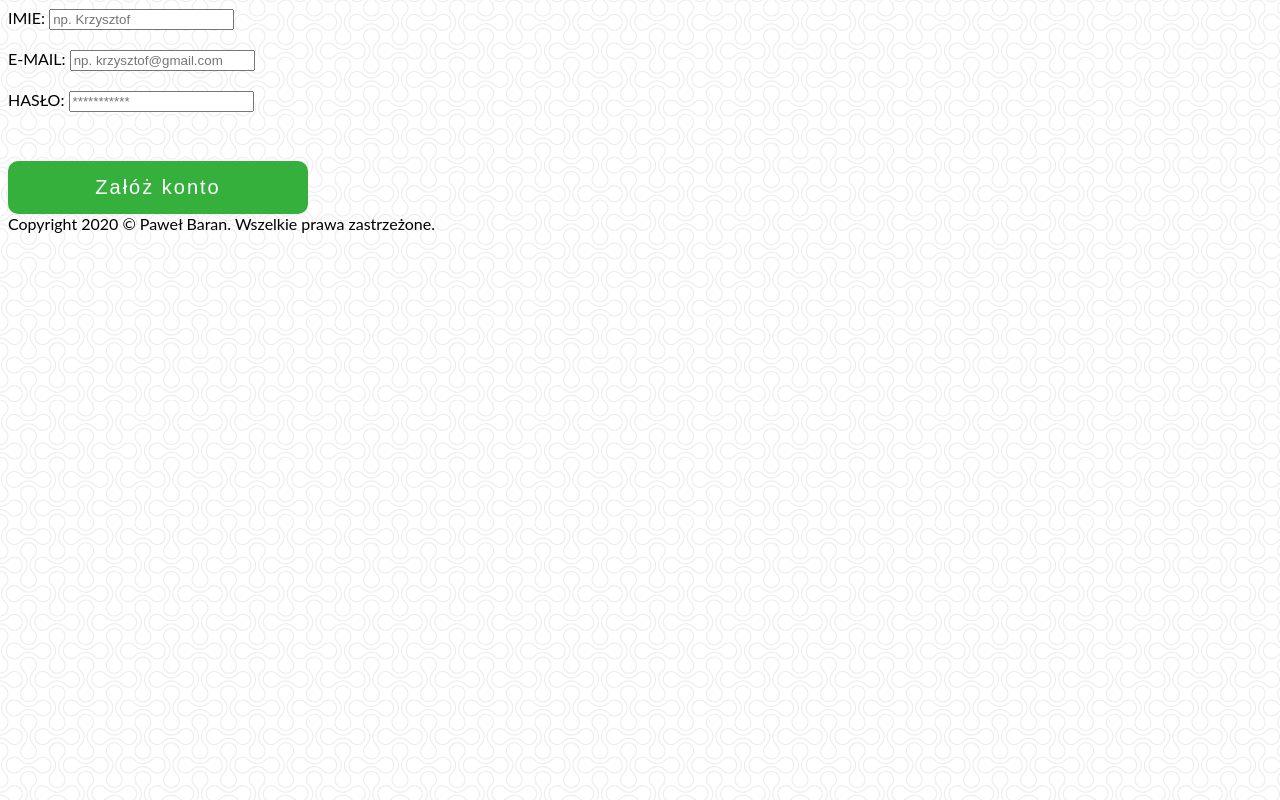
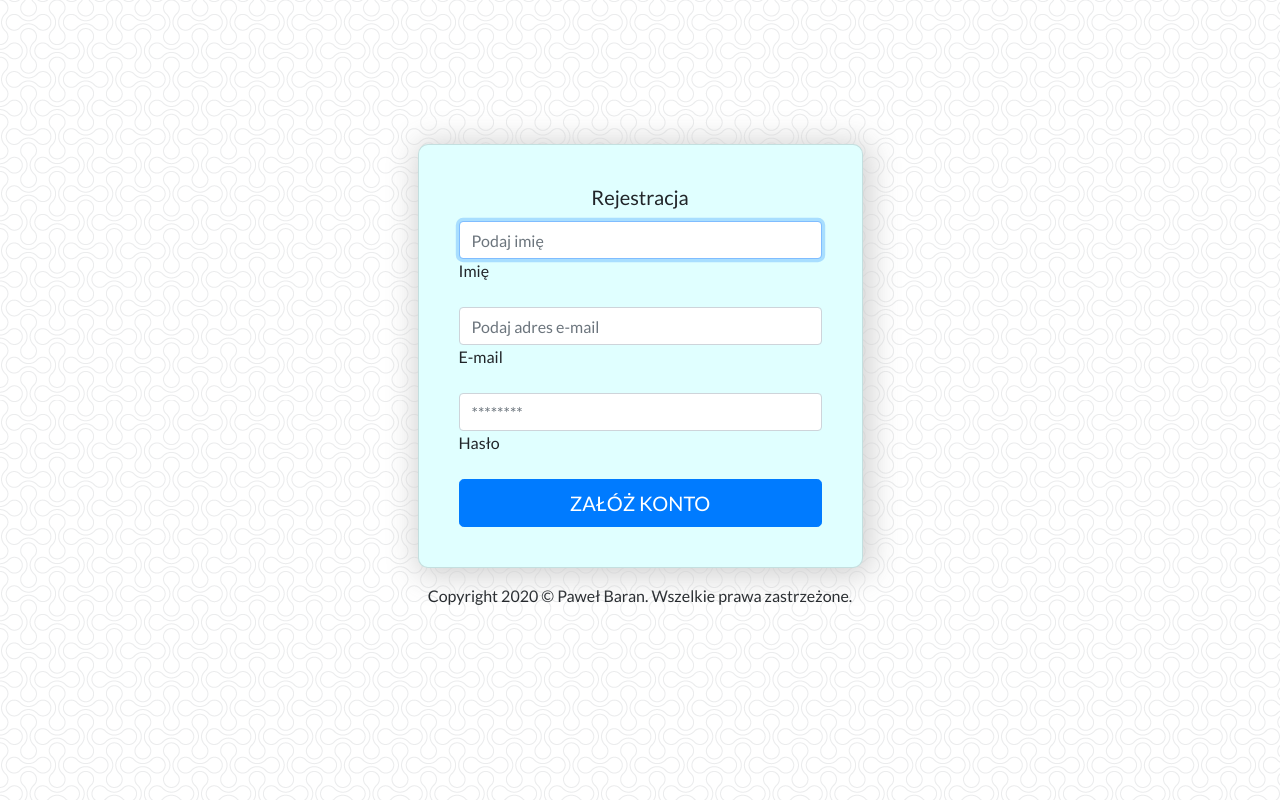
Before and after one commit to PawelBaran-coder/Wallet-in-Bootstrap, a plain HTML site: page rejestracja.html in a window 1280 px wide. Drawn offline with nearby package versions, Linux system fonts and the light colour scheme.

Commit message:
registration site

```diff
--- a/rejestracja.html
+++ b/rejestracja.html
@@ -1,44 +1,77 @@
 <!DOCTYPE HTML>
 <html lang="pl">
+
 <head>
 	<meta charset="utf-8" />
-	<title>rejestracja</title>
-	<meta name="description" content="Nauka podstawowego stylizowania elementów formularzy" />
-	<meta name="keywords" content="css, odcinek" />
-	<meta http-equiv="X-UA-Compatible" content="IE=edge,chrome=1" />
+	<meta name="viewport" content="width=device-width, initial-scale=1, shrink-to-fit=no">
 
-	<link rel="stylesheet" href="style.css" type="text/css" />
+	<meta http-equiv="X-UA-Compatible" content="IE=edge,chrome=1">
+
+	<link rel="stylesheet" href="css/bootstrap.min.css">
+	<link rel="stylesheet" href="style.css" type="text/css">
+	<link rel="stylesheet" href="css/fontello.css" type="text/css">
+	<link href="https://fonts.googleapis.com/css2?family=Lato&family=Noto+Sans&display=swap" rel="stylesheet">
+
+	<title>Rejestracja</title>
+
+	<meta name="description" content="Twoje finanse pod kontrolą.">
+	<meta name="keywords" content="finanse osobiste, elektroniczny prtfel, zarządzanie budżetem domowym, bilans zysków i strat, wydatki, przychody">
+
+	<script src="timer.js"></script>
 
 </head>
 
+
 <body>
+	<main>
+		<div class="container mt-5 ">
+			<div class="row">
+				<div class="col-sm-9 col-md-7 col-lg-5 mx-auto mt-5">
+					<div class="card loginContainer mt-5 ">
+						<div class="card-body">
+							<h5 class="card-title text-center">Rejestracja</h5>
 
-	<div id="container">
-		<form>
-			IMIE:
-			<input type="name" placeholder="np. Krzysztof" onfocus="this.placeholder=''" onblur="this.placeholder='np. Krzysztof'">
+							<form class="form-signin">
+								<div class="form-label-group">
+									<input type="text" id="inputLogin" class="form-control" placeholder="Podaj imię" required autofocus>
+									<label for="inputLogin">Imię</label>
+								</div>
 
-			<br /><br />
+								<div class="form-label-group">
+									<input type="email" id="inputEmail" class="form-control" placeholder="Podaj adres e-mail" required>
+									<label for="inputEmail">E-mail</label>
+								</div>
 
-			E-MAIL:
-			<input type="email" placeholder="np. krzysztof@gmail.com" onfocus="this.placeholder=''" onblur="this.placeholder='np.krzysztof@gmail.com'">
+								<div class="form-label-group">
+									<input type="password" id="inputPassword" class="form-control" placeholder="********" required>
+									<label for="inputPassword">Hasło</label>
+								</div>
 
-			<br /><br />
+								<button class="btn btn-lg btn-primary btn-block text-uppercase" type="submit">załóż konto</button>
 
-			HASŁO:
-			<input type="password" placeholder="***********" onfocus="this.placeholder=''" onblur="this.placeholder='***********'">
-
-			<br /><br />
-
-			<input type="submit" value="Załóż konto">
+							</form>
+						</div>
+					</div>
+				</div>
+			</div>
+		</div>
 
 
-		</form>
-	</div>
+		<footer>
+			<div class="footer">
+				<div class="footer-copyright text-center py-3">
+					Copyright 2020 &copy; Paweł Baran. Wszelkie prawa zastrzeżone.
+				</div>
+			</div>
+		</footer>
 
-	<div id="footer">
-			Copyright 2020 &copy; Paweł Baran. Wszelkie prawa zastrzeżone.
-	</div>
+
+	</main>
+
+	<script src="https://code.jquery.com/jquery-3.5.1.slim.min.js" integrity="sha384-DfXdz2htPH0lsSSs5nCTpuj/zy4C+OGpamoFVy38MVBnE+IbbVYUew+OrCXaRkfj" crossorigin="anonymous"></script>
+	<script src="https://cdn.jsdelivr.net/npm/bootstrap@4.5.3/dist/js/bootstrap.bundle.min.js" integrity="sha384-ho+j7jyWK8fNQe+A12Hb8AhRq26LrZ/JpcUGGOn+Y7RsweNrtN/tE3MoK7ZeZDyx" crossorigin="anonymous"></script>
+
+	<script src="js/bootstrap.min.js"></script>
 
 </body>
 </html>
--- a/style.css
+++ b/style.css
@@ -8,7 +8,7 @@ body
 
 .loginContainer
 {
-	padding: 1rem;
+	padding: 20px;
 	border-radius: 10px;
 	background-color: lightcyan;
 	-webkit-box-shadow: 3px 3px 30px 5px rgba(204,204,204,0.9);
```
Also changed, not shown: logowanie.html (+11 -7 lines).
